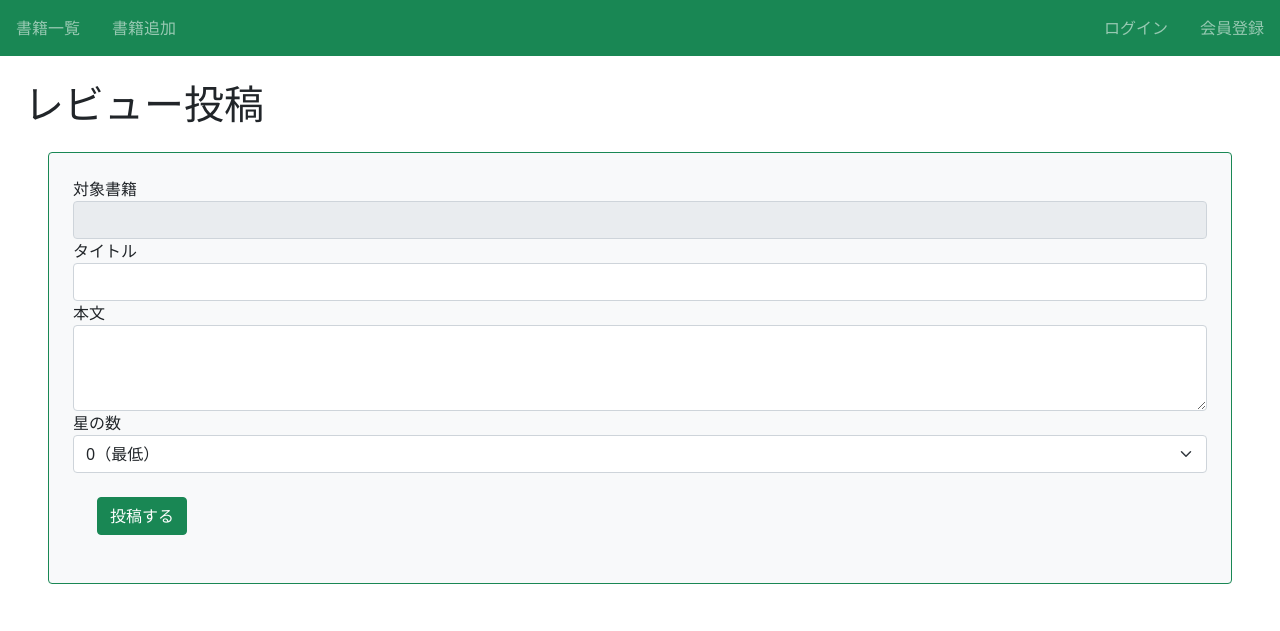
After one commit to yamato-snow/Django_bookproject, a Django app: template project/bookproject/book/templates/book/review_form.html in a window 1280 px wide. The commit adds this page. Shown: the top 631 px of the page. Run offline with Django 3.2, Linux system fonts and the light colour scheme; the template is opened without the code that fills it, so the values that code supplies are empty.

Commit message:
12時間目：本棚アプリケーション作成 応用編(4)

```diff
--- a/project/bookproject/book/admin.py
+++ b/project/bookproject/book/admin.py
@@ -1,4 +1,5 @@
 from django.contrib import admin
-from .models import Book
+from .models import Book, Review
 
 admin.site.register(Book)
+admin.site.register(Review)
--- /dev/null
+++ b/project/bookproject/book/consts.py
@@ -0,0 +1 @@
+MAX_RATE = 5
--- a/project/bookproject/book/templates/book/book_detail.html
+++ b/project/bookproject/book/templates/book/book_detail.html
@@ -5,6 +5,7 @@
   <div class="p-4 m-4 bg-light border border-success rounded">
     <h2 class="text-success">{{ object.title }}</h2>
     <p>{{ object.text }}</p>
+    <a href="{% url 'review' object.pk %}" class="btn btn-primary">レビューする</a>
     <a href="{% url 'list-book' %}" class="btn btn-primary">一覧へ</a>
     <a href="{% url 'update-book' object.pk %}" class="btn btn-success">編集する</a>
     <a href="{% url 'delete-book' object.pk %}" class="btn btn-danger">削除する</a>
--- /dev/null
+++ b/project/bookproject/book/templates/book/review_form.html
@@ -0,0 +1,35 @@
+{% extends 'base.html' %}
+
+{% block title %}レビュー投稿{% endblock %}
+{% block h1 %}レビュー投稿{% endblock %}
+
+{% block content %}
+  <form method="post" class="p-4 m-4 bg-light border border-success rounded form-group">
+    {% csrf_token %}
+    <label>
+      対象書籍
+    </label>
+    <input class="form-control" value="{{ book.title }}" readonly>
+    <label>
+      タイトル
+    </label>
+    <input class="form-control" name='title'>
+    <label>
+      本文
+    </label>
+    <textarea class="form-control" name='text' rows="3"></textarea>
+    <label>
+      星の数
+    </label>
+    <select class="form-select" name='rate'>
+      <option value='0'>0（最低）</option>
+      <option value='1'>1</option>
+      <option value='2'>2</option>
+      <option value='3'>3（普通）</option>
+      <option value='4'>4</option>
+      <option value='5'>5（最高）</option>
+    </select>
+    <input type="hidden" name="book" value="{{ book.id }}">
+    <button type="submit" class="btn btn-success m-4">投稿する</button>
+  </form>
+{% endblock %}
--- a/project/bookproject/book/urls.py
+++ b/project/bookproject/book/urls.py
@@ -7,4 +7,5 @@ urlpatterns = [
     path('book/create/', views.CreateBookView.as_view(), name='create-book'),
     path('book/<int:pk>/delete/', views.DeleteBookView.as_view(), name='delete-book'),
     path('book/<int:pk>/update/', views.UpdateBookView.as_view(), name='update-book'),
+    path('book/<int:book_id>/review/', views.CreateReviewView.as_view(), name='review'),
 ]
```
Also changed, not shown: project/bookproject/book/models.py (+13 -0 lines), project/bookproject/book/views.py (+19 -2 lines), project/bookproject/book/migrations/0003_review.py (added), project/bookproject/db.sqlite3.
